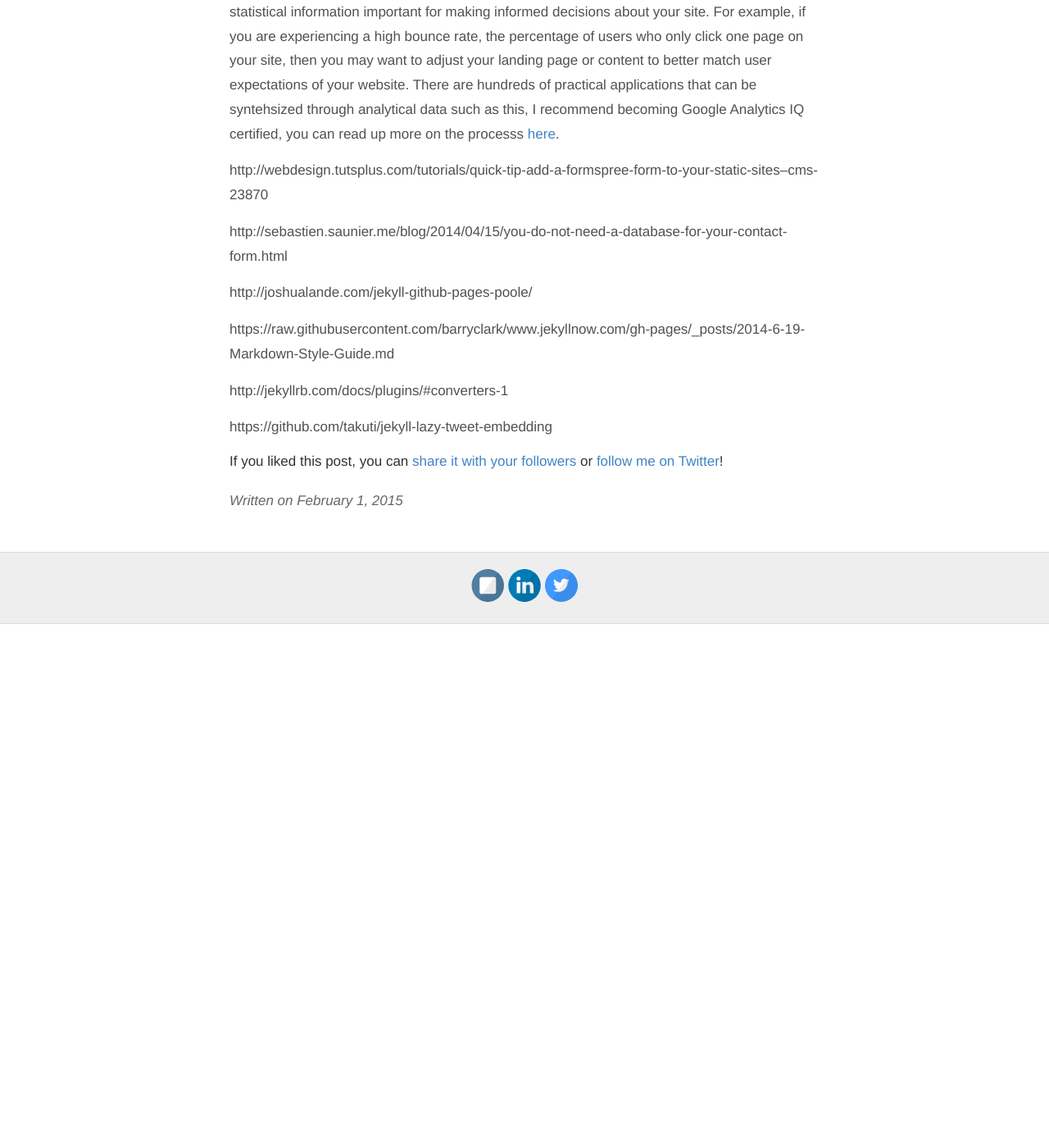
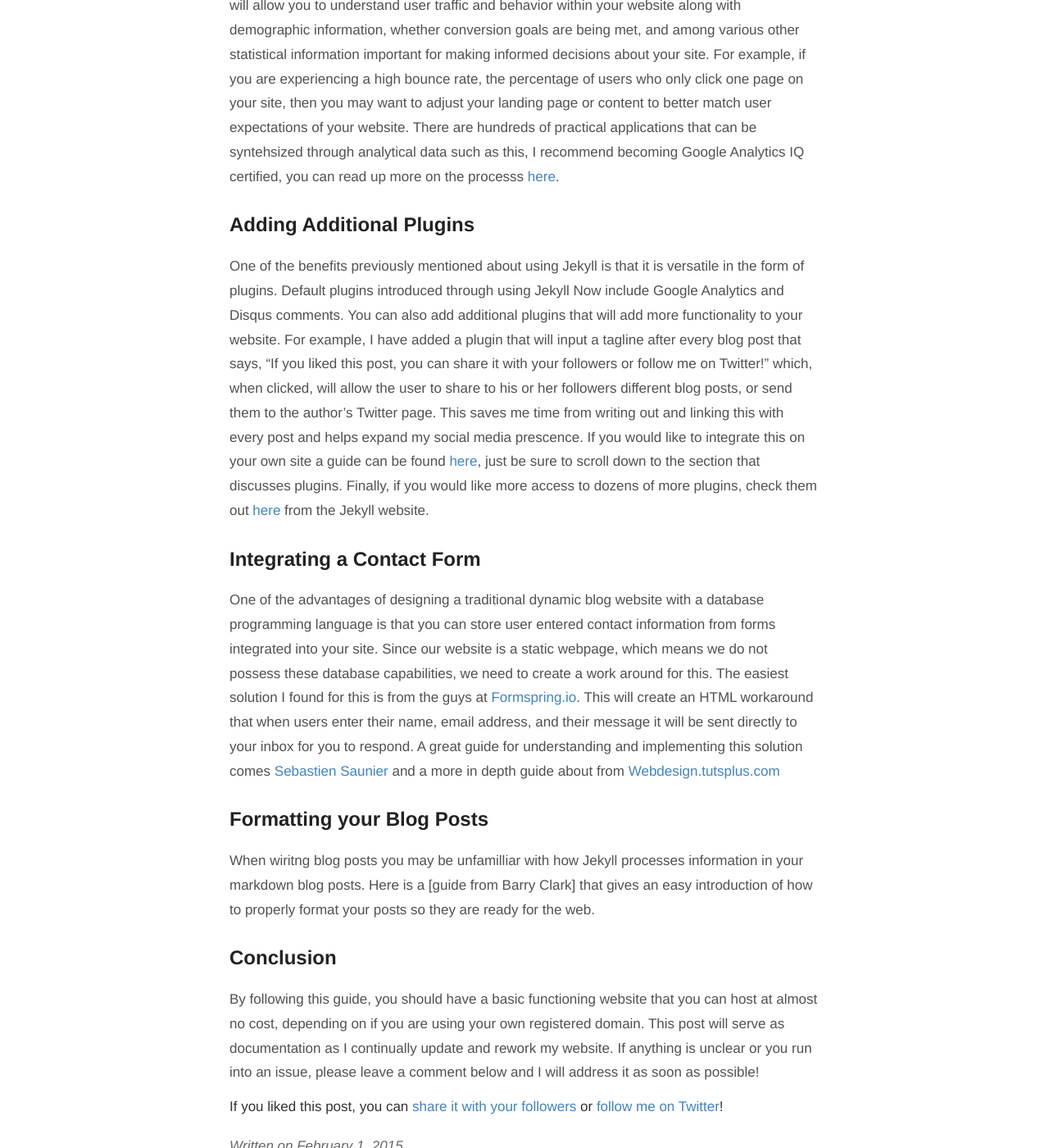
Before and after one commit to SpencerRWood/SpencerRWood.github.io, a Jekyll site: the page built from _posts/2015-2-1-Hello-World.md, in a window 1280 px wide and 1400 px high, scrolled down 1769 px. Shown: the whole window at 82% size. Built offline with Jekyll 4.4.1, drawn with Linux system fonts in a browser that asks for light colours; Markdown is read by kramdown in place of the engine named in the settings; comment, search, counter and statistics services are not loaded; before the commit the page ends 2530 px from its top, so only the background shows below that; some of the changed text lies outside the part shown.

Commit message:
Finished 1st blog post

```diff
--- a/_posts/2015-2-1-Hello-World.md
+++ b/_posts/2015-2-1-Hello-World.md
@@ -7,11 +7,11 @@ Hello! My name is Spencer Wood and my overall goal for this website is to provid
 
 For my first post, I will explain how I developed this website and provide resources for you to be able to create your own. First of all, this website was created with [Jekyll](https://jekyllrb.com/) hosted through [Github](https://github.com/) and is considered a [static webpage](https://en.wikipedia.org/wiki/Static_web_page) which means that you don't have to mess with a database programming language such as PHP. Other advantages of hosting your website on Github with Jekyll Now includes:
 
-	*Fast, responsive, and overall light design.
-	*Total customizability versus other taditional content management systems such as Wordpress.
-	*Easily integrate analytics and comments via plugins.
-	*Add your own custom domain.
-	*And most importanly, completely free to use with a Github account!
+*Fast, responsive, and overall light design.
+*Total customizability versus other taditional content management systems such as Wordpress.
+*Easily integrate analytics and comments via plugins.
+*Add your own custom domain.
+*And most importanly, completely free to use with a Github account!
 
 ##Setting Up Your Personalized Website
 
@@ -21,23 +21,24 @@ When setting up your website, I do not recommend following the guide put out by
 
 Now that you have your site up and running, you might want to create a landing page that users access before your blog. Any HTML file that you create and drop into your Github repository with the designation of index.html will automatically be the first page users go to when they type in your website URL. This will require some working knowledge of both HTML and CSS, and while not necessary, will add a more personalized touch to your website and give you the future opportunity to conduct A/B testing to improve conversion rates of goals. Before we get to ahead of ourselves, if you aren't familiar with HTML or CSS there are tons of great courses from [Codecademy](www.codecademy.com) that will help you understand this fairly simple mark up language.
 
+If you feel comfortable with your HTML and CSS skills, I recommend checking out [Usability Hour's guide](http://usabilityhour.com/landing-page-design/) to developing a landing page for the purpose of increasing conversion rates. This will also be a great introduction for good website design practices you'll be able to implement on your website.
+
 ##Understanding Google Anayltics
 
 Within Smashing Magazine's guide there was a step that showed you how to easily integrate [Google Analytics](www.google.com/analytics) tracking to your website. For data-driven marketers, this is a crucial step. This will allow you to understand user traffic and behavior within your website along with demographic information, whether conversion goals are being met, and among various other statistical information important for making informed decisions about your site. For example, if you are experiencing a high bounce rate, the percentage of users who only click one page on your site, then you may want to adjust your landing page or content to better match user expectations of your website. There are hundreds of practical applications that can be syntehsized through analytical data such as this, I recommend becoming Google Analytics IQ certified, you can read up more on the processs [here](https://support.google.com/partners/answer/6089738?hl=en).
 
+##Adding Additional Plugins
 
+One of the benefits previously mentioned about using Jekyll is that it is versatile in the form of plugins. Default plugins introduced through using Jekyll Now include Google Analytics and Disqus comments. You can also add additional plugins that will add more functionality to your website. For example, I have added a plugin that will input a tagline after every blog post that says, "If you liked this post, you can share it with your followers or follow me on Twitter!" which, when clicked, will allow the user to share to his or her followers different blog posts, or send them to the author's Twitter page. This saves me time from writing out and linking this with every post and helps expand my social media prescence. If you would like to integrate this on your own site a guide can be found [here](http://joshualande.com/jekyll-github-pages-poole/), just be sure to scroll down to the section that discusses plugins. Finally, if you would like more access to dozens of more plugins, check them out [here](http://jekyllrb.com/docs/plugins/#converters-1) from the Jekyll website.
 
+##Integrating a Contact Form
 
+One of the advantages of designing a traditional dynamic blog website with a database programming language is that you can store user entered contact information from forms integrated into your site. Since our website is a static webpage, which means we do not possess these database capabilities, we need to create a work around for this. The easiest solution I found for this is from the guys at [Formspring.io](www.formspring.io). This will create an HTML workaround that when users enter their name, email address, and their message it will be sent directly to your inbox for you to respond. A great guide for understanding and implementing this solution comes [Sebastien Saunier](http://sebastien.saunier.me/blog/2014/04/15/you-do-not-need-a-database-for-your-contact-form.html) and a more in depth guide about from [Webdesign.tutsplus.com](http://webdesign.tutsplus.com/tutorials/quick-tip-add-a-formspree-form-to-your-static-sites--cms-23870)
 
+##Formatting your Blog Posts
 
-http://webdesign.tutsplus.com/tutorials/quick-tip-add-a-formspree-form-to-your-static-sites--cms-23870
+When wiritng blog posts you may be unfamilliar with how Jekyll processes information in your markdown blog posts. Here is a [guide from Barry Clark] that gives an easy introduction of how to properly format your posts so they are ready for the web.
 
-http://sebastien.saunier.me/blog/2014/04/15/you-do-not-need-a-database-for-your-contact-form.html
+##Conclusion
 
-http://joshualande.com/jekyll-github-pages-poole/
-
-https://raw.githubusercontent.com/barryclark/www.jekyllnow.com/gh-pages/_posts/2014-6-19-Markdown-Style-Guide.md
-
-http://jekyllrb.com/docs/plugins/#converters-1
-
-https://github.com/takuti/jekyll-lazy-tweet-embedding
+By following this guide, you should have a basic functioning website that you can host at almost no cost, depending on if you are using your own registered domain. This post will serve as documentation as I continually update and rework my website. If anything is unclear or you run into an issue, please leave a comment below and I will address it as soon as possible!
```
